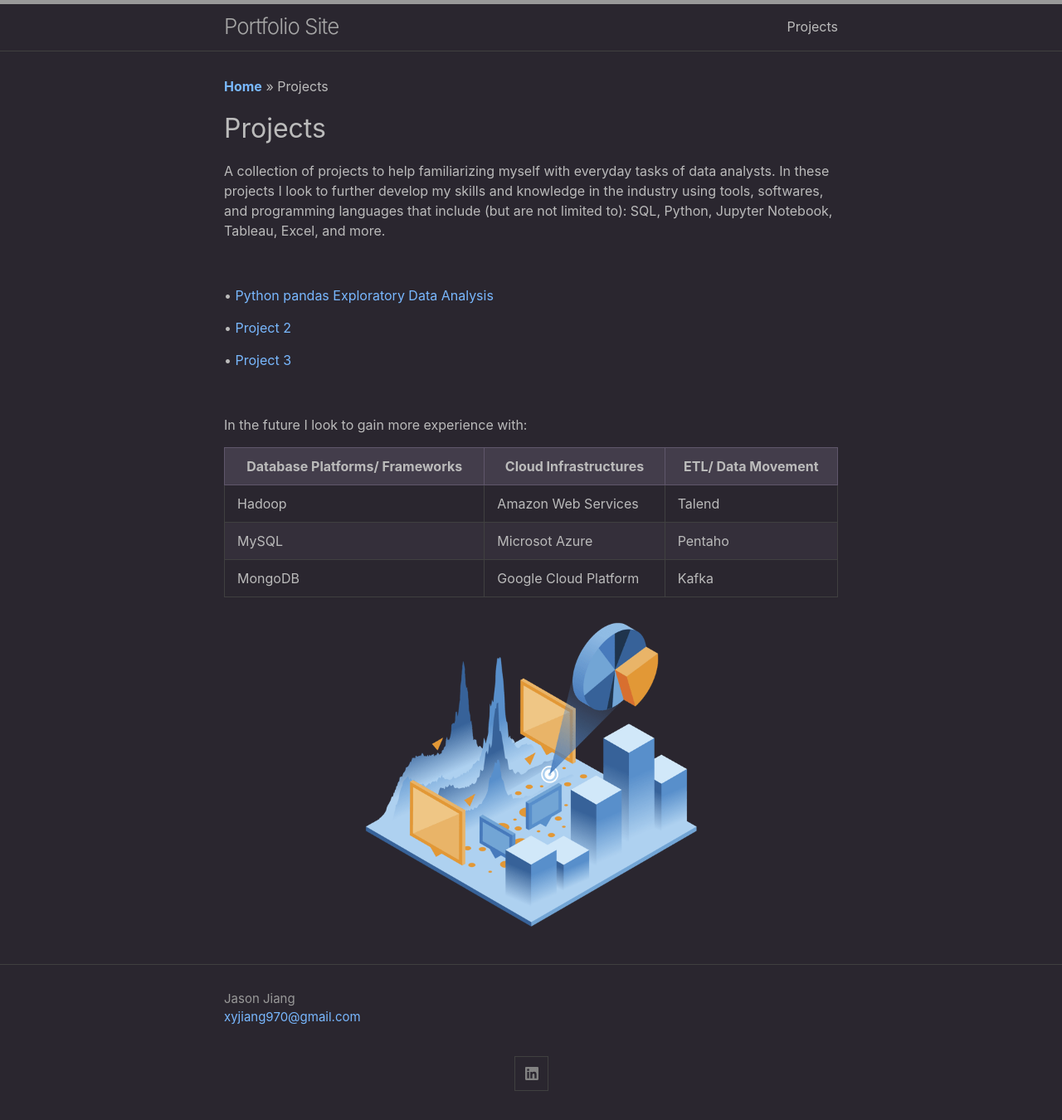
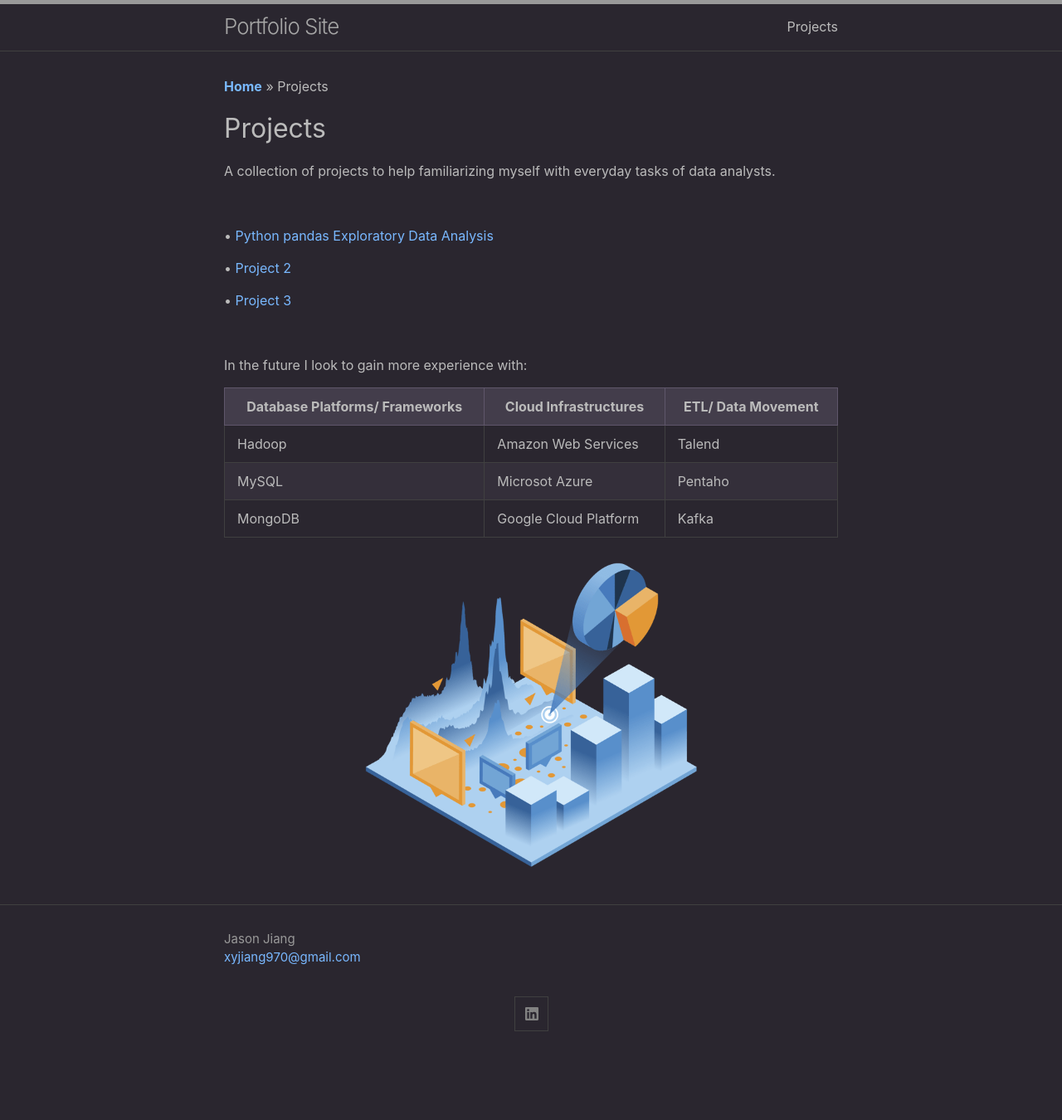
Before and after one commit to xyjiang970/xyjiang970.github.io, a Jekyll site: the page built from projects/projects_home.md, in a window 1280 px wide. Shown: the whole page at 83% size. Built offline with Jekyll 4.4.1, drawn with Linux system fonts in a browser that asks for light colours; after the commit the page ends 1278 px from its top, so only the background shows below that.

Commit message:
Update projects_home.md

```diff
--- a/projects/projects_home.md
+++ b/projects/projects_home.md
@@ -7,7 +7,7 @@ description: A collection of personal projects to familiarize myself with everyd
 **[Home](../)** >> Projects
 # Projects
 
-A collection of projects to help familiarizing myself with everyday tasks of data analysts. In these projects I look to further develop my skills and knowledge in the industry using tools, softwares, and programming languages that include (but are not limited to): SQL, Python, Jupyter Notebook, Tableau, Excel, and more.
+A collection of projects to help familiarizing myself with everyday tasks of data analysts.
 
 <br>
 
```
